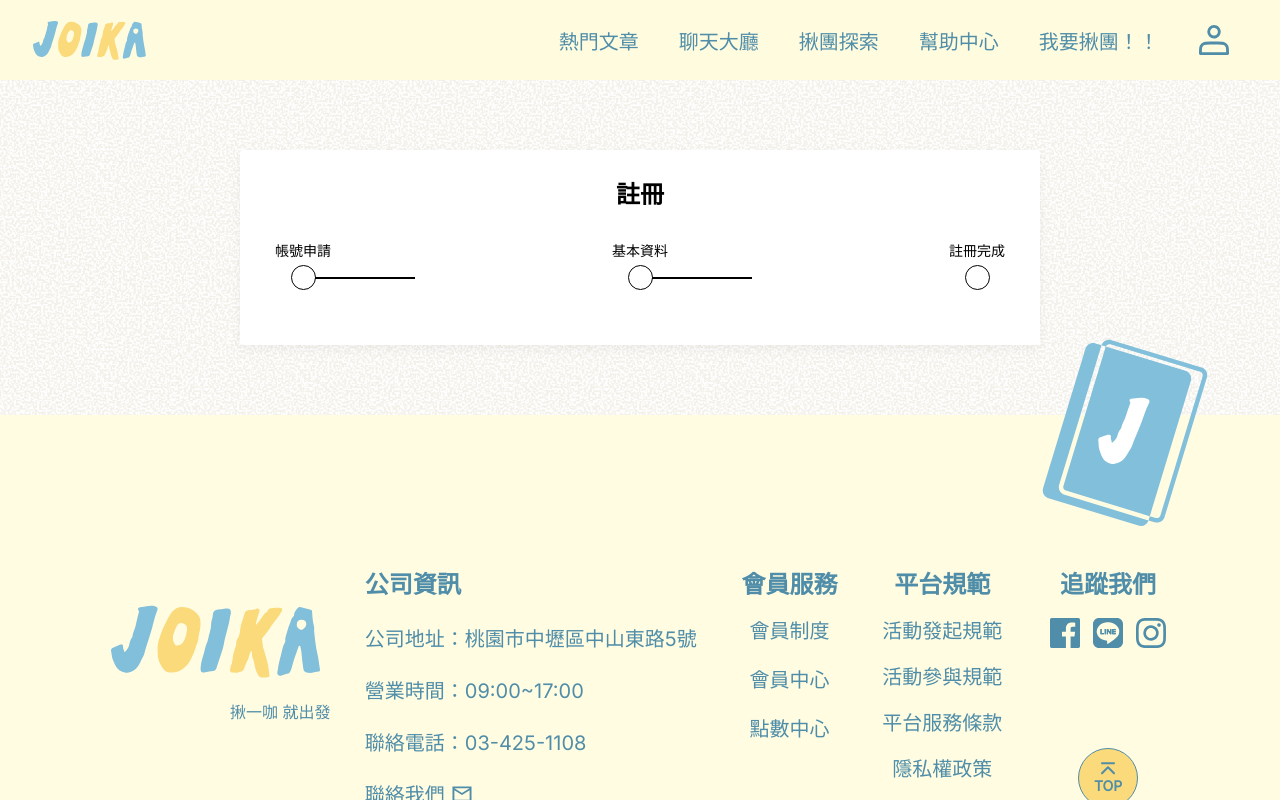
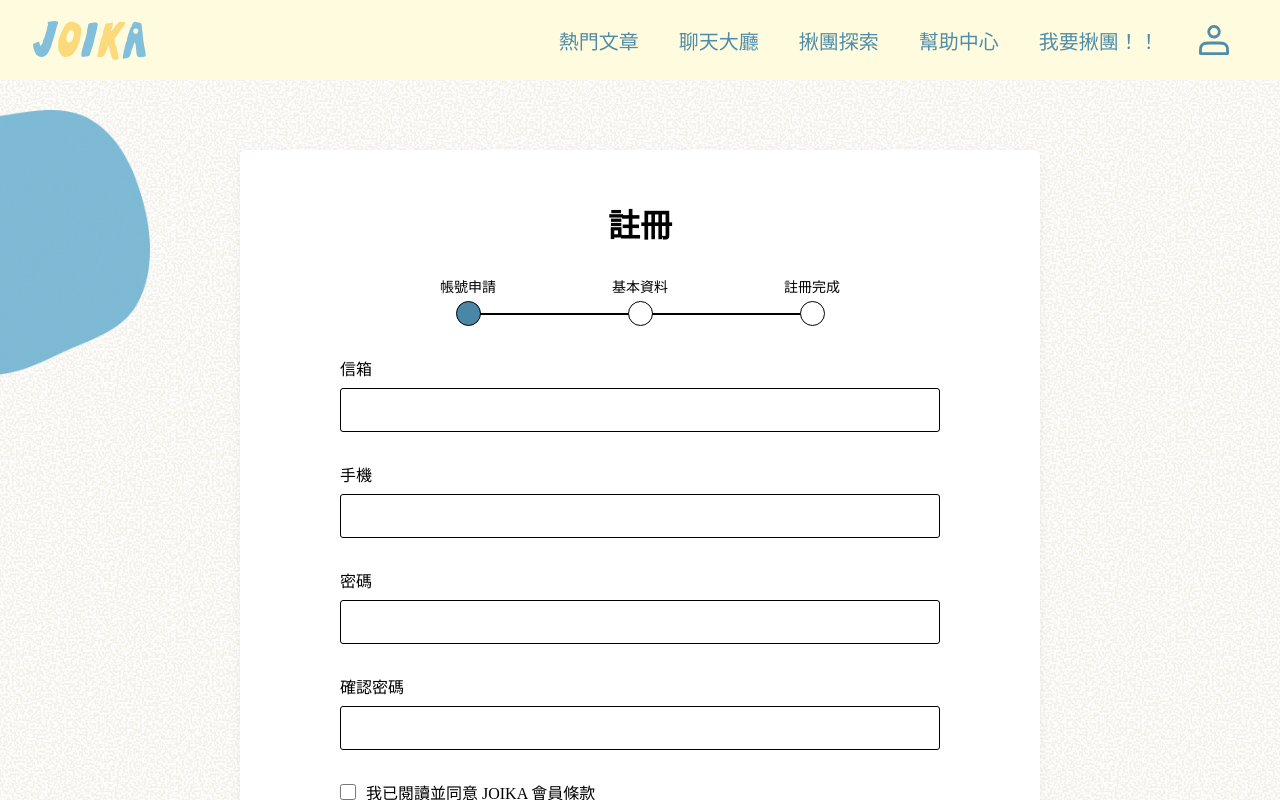
Before and after one commit to Jasonwen1512/joika, a Vue app: page /cjd101/g2/front/auth/signup in a window 1280 px wide. Shown: the top 800 px of the page. Built offline with nearby package versions, Linux system fonts and the light colour scheme; a web font is replaced by a local one.

Commit message:
註冊修改

```diff
--- /dev/null
+++ b/src/components/auth/Inputfield.vue
@@ -0,0 +1,60 @@
+<script setup>
+    defineProps({
+    id: String,
+    label: String,
+    type: {
+        type: String,
+        default: 'text'
+    },
+    modelValue: String,
+    error: String,
+    placeholder: String
+})
+
+const emit = defineEmits(['update:modelValue'])
+</script>
+
+<template>
+    <div class="form-group">
+        <label :for="id">{{ label }}</label>
+        <input
+        :id="id"
+        :type="type"
+        :placeholder="placeholder"
+        :value="modelValue"
+        @input="emit('update:modelValue', $event.target.value)"
+        />
+        <p v-if="error" class="error-text">{{ error }}</p>
+    </div>
+</template>
+
+<style scoped lang="scss">
+    .form-group {
+        margin-bottom: 30px;
+    }
+
+    label {
+        display: block;
+        margin-bottom: 8px;
+    }
+
+    input {
+        width: 100%;
+        padding: 12px 15px;
+        border: 1px solid black;
+        border-radius: 3px;
+        transition: border-color 0.2s, box-shadow 0.2s;
+
+        &:focus {
+            outline: none;
+            border-color: $color-primary;
+            box-shadow: 0 0 0 2px rgba($color-primary, 0.3);
+        }
+        }
+
+    .error-text {
+        color: red;
+        font-size: 14px;
+        margin-top: 4px;
+        }
+</style>
--- a/src/views/auth/signup.vue
+++ b/src/views/auth/signup.vue
@@ -1,6 +1,79 @@
 <script setup>
   import { ref } from "vue";
   import Button from "@/components/Button.vue";
+  import InputField from '@/components/auth/Inputfield.vue'
+
+  const currentStep = ref(1);
+  const avatarUrl = ref('');
+
+  const stepOne = ref({
+    email: '',
+    phone: '',
+    password: '',
+    confirmPassword: '',
+    agreed: false,
+  });
+
+  const errors = ref({
+    email: '',
+    phone: '',
+    password: '',
+    confirmPassword: '',
+    agreed: '',
+  });
+
+const validateStepOne = () => {
+  // 清除錯誤
+  errors.value = {
+    email: '',
+    phone: '',
+    password: '',
+    confirmPassword: '',
+    agreed: '',
+  };
+
+  const { email, phone, password, confirmPassword, agreed } = stepOne.value;
+  let hasError = false;
+
+  if (!email) {
+    errors.value.email = '請輸入信箱';
+    hasError = true;
+  }else if (!/^[^\s@]+@[^\s@]+\.[^\s@]+$/.test(email)) {
+    errors.value.email = '信箱格式錯誤';
+    hasError = true;
+  }
+
+  if (!phone) {
+    errors.value.phone = '請輸入手機';
+    hasError = true;
+  }else if (!/^09\d{8}$/.test(phone)) {
+    errors.value.phone = '手機格式錯誤';
+    hasError = true;
+  }
+
+  if (!password) {
+    errors.value.password = '請輸入密碼';
+    hasError = true;
+  }
+
+  if (!confirmPassword) {
+    errors.value.confirmPassword = '請確認密碼';
+    hasError = true;
+  } else if (password !== confirmPassword) {
+    errors.value.confirmPassword = '密碼不一致';
+    hasError = true;
+  }
+
+  // if (!agreed) {
+  //   errors.value.agreed = '請勾選會員條款';
+  //   hasError = true;
+  // }
+
+  if (!hasError) {
+    goNext();
+  }
+};
+
 
   const goNext = () => {
     if (currentStep.value < 3) {
@@ -8,31 +81,42 @@ const goNext = () => {
       console.log(`Current Step: ${currentStep.value}`);
     }
   };
+
+  const getStepState = (step) => {
+    if (currentStep.value > step) return 'completed';
+    if (currentStep.value === step) return 'current';
+    return '';
+  };
+
+  const handleAvatarChange = (e) => {
+  const file = e.target.files[0];
+  if (file) {
+    avatarUrl.value = URL.createObjectURL(file);
+  }
+};
 </script>
 
 <template>
-  <div class="registration">
-    <div class="registration-container">
+  <div class="signup-page">
+    <div class="signup-container">
       <div class="registration-header">
         <h1>註冊</h1>
         <ul class="progress-bar" id="progress-bar">
           <li
-            :class="['progress-step', currentStep >= 1 ? 'active' : '']"
+            :class="['progress-step', getStepState(1)]"
             data-step="1"
           >
             <div class="step-label">帳號申請</div>
             <div class="step-circle"></div>
           </li>
           <li
-            :class="['progress-step', currentStep >= 2 ? 'active' : '']"
-            data-step="2"
+            :class="['progress-step', getStepState(2)]"
           >
             <div class="step-label">基本資料</div>
             <div class="step-circle"></div>
           </li>
           <li
-            :class="['progress-step', currentStep === 3 ? 'active' : '']"
-            data-step="3"
+            :class="['progress-step', getStepState(3)]"
           >
             <div class="step-label">註冊完成</div>
             <div class="step-circle"></div>
@@ -41,48 +125,61 @@ const goNext = () => {
       </div>
 
       <!--步驟1-->
-      <section v-if="currentStep === 1" class="form-step active">
-        <form>
-          <div class="form-group">
-            <label for="email">信箱</label>
-            <input type="email" id="email" name="email" required />
-          </div>
-          <div class="form-group">
-            <label for="phone">手機</label>
-            <input type="tel" id="phone" name="phone" required />
-          </div>
-          <div class="form-group">
-            <label for="password">密碼</label>
-            <input type="password" id="password" name="password" required />
-          </div>
-          <div class="form-group">
-            <label for="confirm-password">確認密碼</label>
-            <input
+      <section v-show="currentStep === 1" class="form-step">
+        <form @submit.prevent="validateStepOne">
+          <InputField
+            id="email"
+            label="信箱"
+            type="email"
+            v-model="stepOne.email"
+            :error="errors.email"
+          />
+
+          <InputField
+            id="phone"
+            label="手機"
+            type="tel"
+            v-model="stepOne.phone"
+            :error="errors.phone"
+          />
+
+          <InputField
+            id="password"
+            label="密碼"
             type="password"
+            v-model="stepOne.password"
+            :error="errors.password"
+          />
+
+          <InputField
             id="confirm-password"
-              name="confirm-password"
-              required
+            label="確認密碼"
+            type="password"
+            v-model="stepOne.confirmPassword"
+            :error="errors.confirmPassword"
           />
-          </div>
           <div class="tos-group">
-            <input type="checkbox" id="tos" name="tos" required />
+            <input type="checkbox" id="tos" v-model="stepOne.agreed" />
             <label for="tos">我已閱讀並同意 JOIKA 會員條款</label>
           </div>
 
           <div class="button-group">
-            <Button size="md" theme="primary" @click="goNext">送出</Button>
+            <Button size="md" theme="primary">送出</Button>
           </div>
         </form>
       </section>
 
       <!-- 步驟 2-->
-      <section v-if="currentStep === 2" class="form-step">
-        <form>
+      <section v-show="currentStep === 2" class="form-step">
+        <form >
           <div class="avatar-upload">
-            <label for="avatar-input">
-              <div class="avatar-circle">頭貼上傳</div>
+            <label for="avatar-input" class="avatar-label">
+              <div class="avatar-circle">
+                <img v-if="avatarUrl" :src="avatarUrl" alt="預覽頭貼" />
+                <span v-else>頭貼上傳</span>
+              </div>
             </label>
-            <input type="file" id="avatar-input" accept="image/*" />
+            <input type="file" id="avatar-input" accept="image/*" @change="handleAvatarChange" hidden />
           </div>
           <div class="form-group">
             <label for="name">姓名</label>
@@ -125,8 +222,8 @@ const goNext = () => {
       </section>
 
       <!-- 步驟 3: 註冊完成 -->
-      <section v-if="currentStep === 3" class="form-step">
-        <h2>註冊成功</h2>
+      <section v-show="currentStep === 3" class="form-step">
+        <p class="subtitle">註冊成功</p>
         <p class="subtitle">就差一點點就能一起出發啦！</p>
         <p class="info">我們正在確認您的資料，審核通過後就可以開始揪團玩樂囉</p>
       </section>
@@ -141,18 +238,45 @@ const goNext = () => {
   box-sizing: border-box;
   margin: 0;
   padding: 0;
+  // border: 1px solid red;
 }
 
-.registration {
+.signup-page {
   display: flex;
   justify-content: center;
   align-items: center;
   margin: 50px 0;
   padding: 20px;
   position: relative;
+
+  &::before {
+    content: "";
+    position: absolute;
+    background-image: url("@/assets/img/bg-decorate5.png");
+    background-size: contain;
+    background-repeat: no-repeat;
+    width: 150px;
+    aspect-ratio: 334 / 591;
+    top: -20px;
+    left: 0px;
+    z-index: -1;
   }
 
-.registration-container {
+  &::after {
+    content: "";
+    position: absolute;
+    background-image: url("@/assets/img/bg-decorate7.png");
+    background-size: contain;
+    background-repeat: no-repeat;
+    aspect-ratio: 406 / 518;
+    width: 150px;
+    bottom: -50px;
+    right:0;
+    z-index: -1;
+  }
+}
+
+.signup-container {
   width: 100%;
   max-width: 800px;
   background-color: $white;
@@ -163,20 +287,60 @@ const goNext = () => {
   h1 {
     text-align: center;
     font-size: $font-size-h3;
+    font-weight: 400;
+    margin-bottom: 40px;
+  }
+
+  .step-label {
+    font-size: 14px;
+    margin-bottom: 5px;
+  }
+
+  .tos-group {
+    display: flex;
+    gap: 10px;
     margin-bottom: 30px;
+
+    input {
+      width: 16px;
+    }
+
+    label {
+      margin: 0px;
+    }
+  }
+
+  .button-group {
+    display: flex;
+    justify-content: center;
+  }
+
+  .subtitle{
+    font-size:$font-size-h3;
+    color:$blue ;
+    text-align: center;
+    margin-bottom: 30px;
+  }
+
+  .info{
+    text-align: center;
+    color:$black;
+    margin-bottom: 30px;
+
+  }
 }
 
 .registration-header {
   align-items: center;
   margin-bottom: 30px;
-  }
 
   .progress-bar {
     display: flex;
     justify-content: space-between;
+    width: 100%;
+    max-width: 420px;
     align-items: center;
     list-style: none;
-    position: relative;
     margin: 0 auto;
     padding: 0 10px;
   }
@@ -197,16 +361,12 @@ const goNext = () => {
       display: inline-block;
       transition: all 0.3s ease;
 
-      &.active {
-        background-color: $blue;
-      }
-
       &::after {
         content: "";
         position: absolute;
         top: 50%;
         left: 100%;
-        width: 100px;
+        width: 110px;
         height: 2px;
         background-color: $black;
         transform: translateY(-50%);
@@ -216,63 +376,85 @@ const goNext = () => {
     &:last-child .step-circle::after {
       display: none;
     }
+
+    &.completed .step-circle {
+      background-color: #C6F1FB; // 淺藍色（已完成）
     }
 
-  .step-label {
-    font-size: 14px;
-    margin-bottom: 5px;
+    &.current .step-circle {
+      background-color: #4A87A7; // 深藍色（當下步驟）
+    }
+  }
 }
 
-  .form-step {
-    display: none;
-  }
-  .form-step.active {
-    display: block;
+
+.avatar-upload {
+  display: flex;
+  justify-content: center;
+  margin-bottom: 30px;
+
+  .avatar-label {
+    cursor: pointer;
   }
 
-  .form-group {
+  .avatar-circle {
+    width: 120px;
+    height: 120px;
+    border-radius: 50%;
+    background-color: #ddd;
+    display: flex;
+    justify-content: center;
+    align-items: center;
+    overflow: hidden;
+    font-size: 14px;
+    color: #666;
+    transition: 0.3s;
+
+    img {
+      width: 100%;
+      height: 100%;
+      object-fit: cover;
+    }
+
+    &:hover {
+      opacity: 0.8;
+    }
+  }
+}
+
+
+@media (min-width: 768px) {
+  .signup-container {
+    border-radius: 6px;
+    padding: 50px 100px;
+
+    h1 {
+      font-size: $font-size-h2;
+      font-weight: 600;
       margin-bottom: 30px;
     }
 
-  label {
-    display: block;
-    margin-bottom: 8px;
   }
 
-  input[type="email"],
-  input[type="text"],
-  input[type="password"],
-  input[type="tel"] {
-    width: 100%;
-    padding: 12px 15px;
-    border: 1px solid $black;
-    border-radius: 3px;
-    transition: border-color 0.2s, box-shadow 0.2s;
-
-    &:focus {
-      outline: none;
-      border-color: $color-primary;
-      box-shadow: 0 0 0 2px rgba($color-primary, 0.3);
+  .registration-header {
+    .progress-step {
+      .step-circle {
+        &::after {
+          width: 150px;
+        }
+      }
     }
   }
 
-  .tos-group {
-    display: flex;
-    gap: 10px;
-    margin-bottom: 30px;
-
-    input {
-      width: 16px;
+    .subtitle{
+      font-size:$font-size-h2;
+      margin-bottom: 50px;
     }
 
-    label {
-      margin: 0px;
-    }
-  }
-
-  .button-group {
-    display: flex;
-    justify-content: center;
+    .info{
+      text-align: center;
+      color:$black;
+      margin-bottom: 50px;
     }
   }
 </style>
```
Also changed, not shown: src/views/auth/login.vue (+16 -9 lines). Lines whose indentation alone changed are shown as unchanged.
